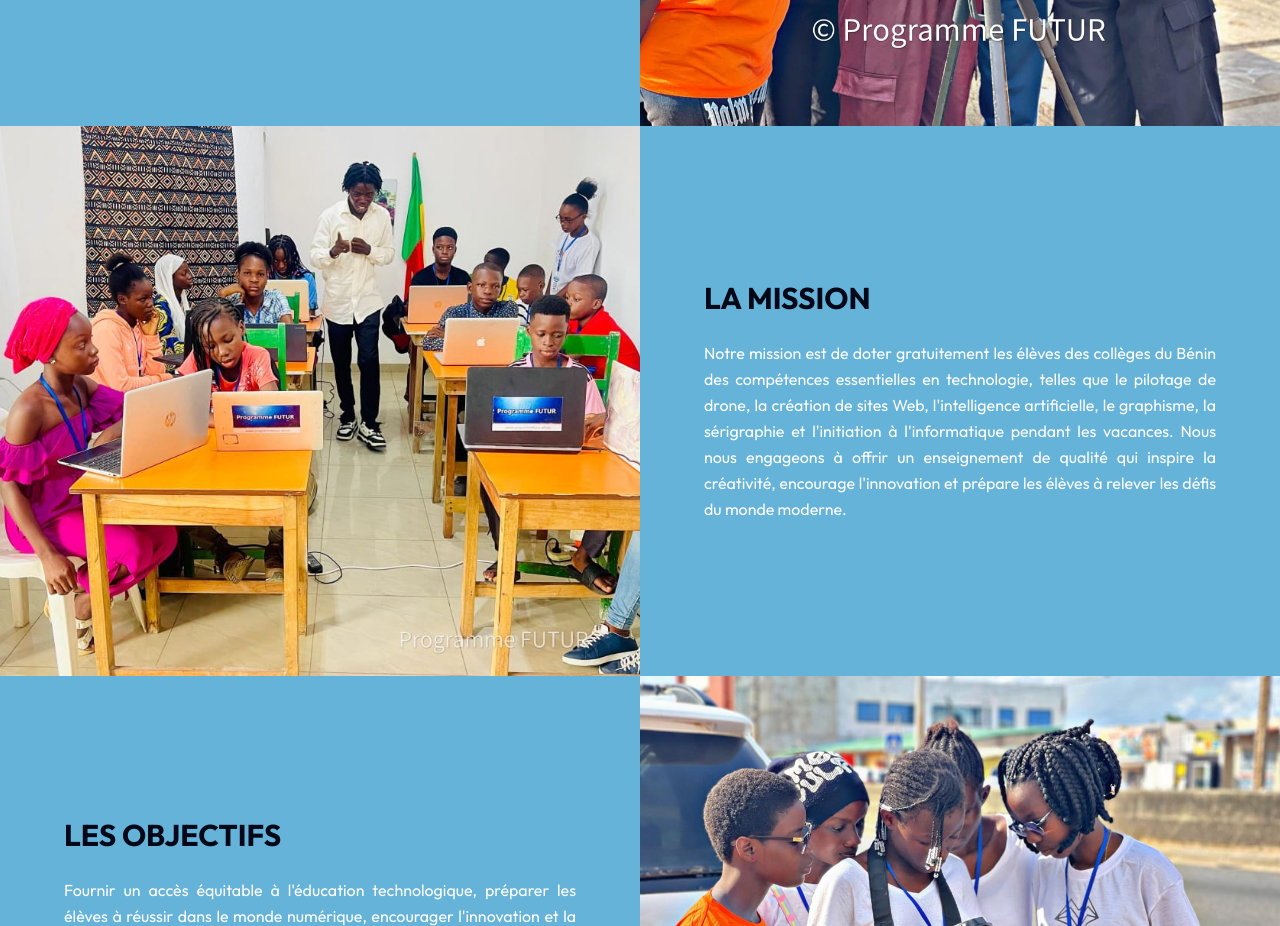
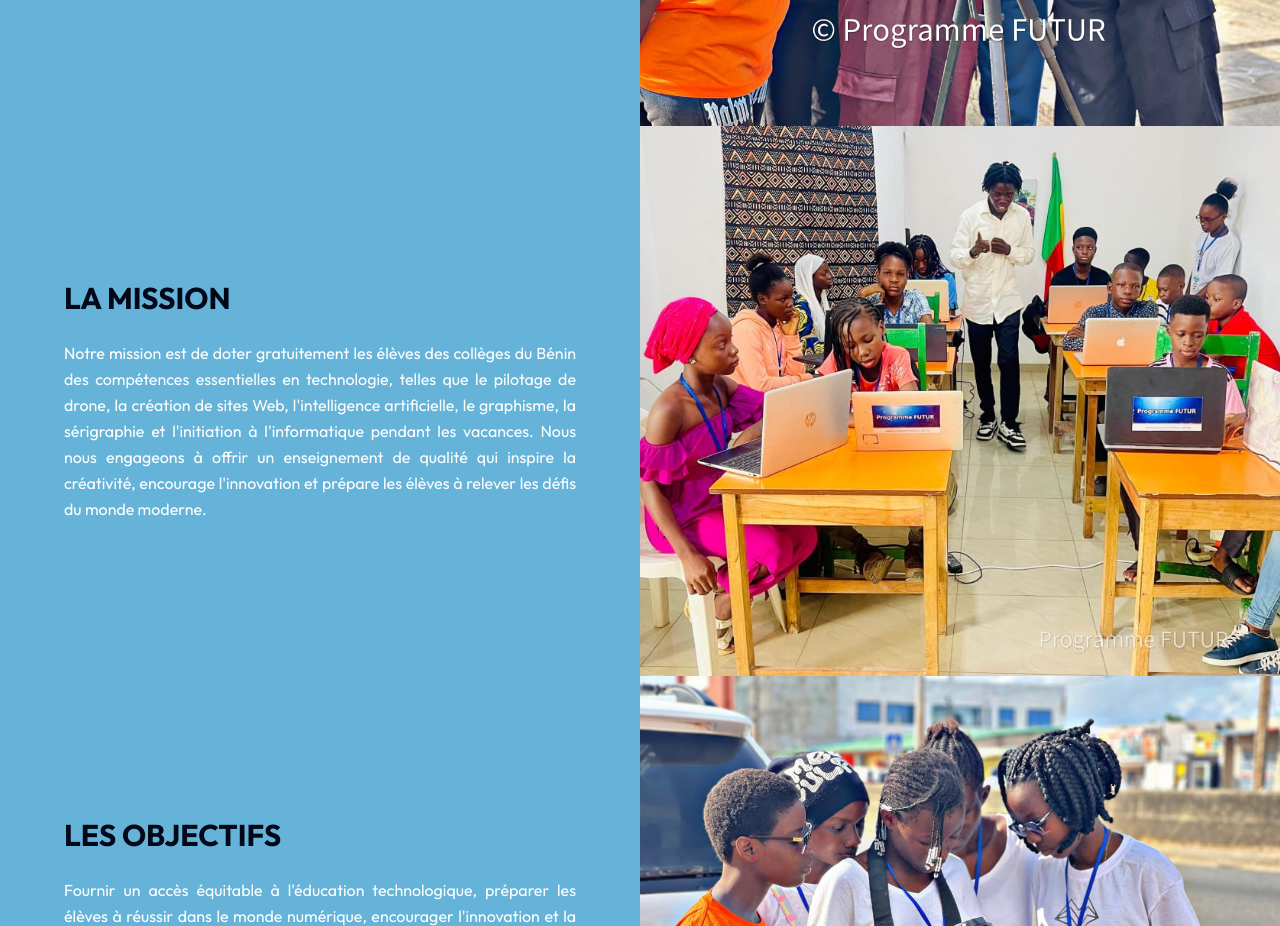
Before and after one commit to HermannRichy/programme-futur, a Next.js app: page /a-propos in a window 1280 px wide. Shown: the part 780-1706 px from the top of the page. Built offline with nearby package versions, Linux system fonts and the light colour scheme; no server answers.

Commit message:
Changement d'ordre d'image dans page-abouts...

```diff
--- a/src/components/sections/Abouts.tsx
+++ b/src/components/sections/Abouts.tsx
@@ -27,7 +27,7 @@ export default function Abouts() {
             {sections.map(({ id, title, text, imageRight }) => (
                 <div key={id} id={id} className="lg:flex lg:min-h-137.5">
                     {!imageRight && (
-                        <article className="md:bg-[#65b3d9] md:flex md:justify-center lg:w-1/2">
+                        <article className="md:bg-[#65b3d9] md:flex md:justify-center lg:w-1/2 order-2 lg:order-1">
                             <Image
                                 alt={title}
                                 src="/rea/rea-2025-8.jpeg"
@@ -37,7 +37,7 @@ export default function Abouts() {
                             />
                         </article>
                     )}
-                    <article className="bg-[#65b3d9] flex items-center justify-center lg:w-1/2 p-8 lg:p-12">
+                    <article className="bg-[#65b3d9] flex items-center justify-center lg:w-1/2 p-8 lg:p-12 order-1 lg:order-none">
                         <div className="max-w-lg">
                             <h2 className="font-bold text-2xl md:text-3xl mb-6">
                                 {title}
```
